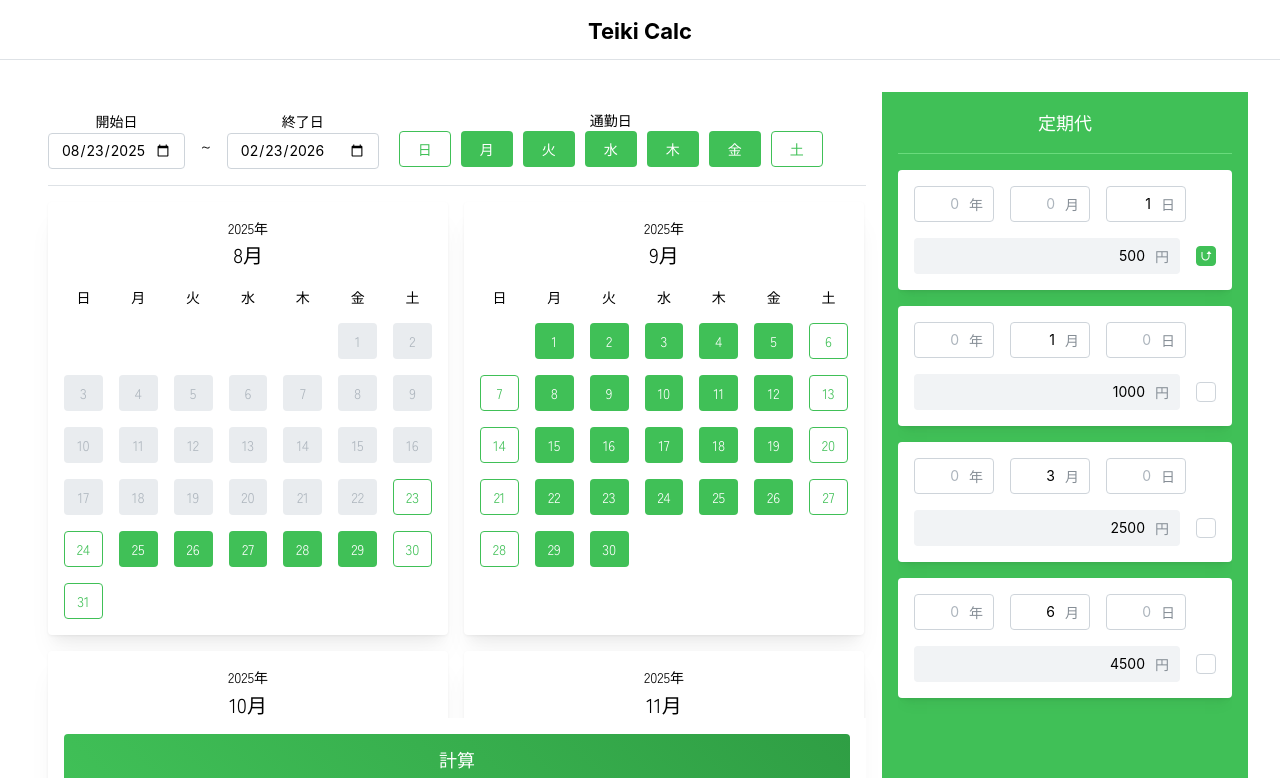
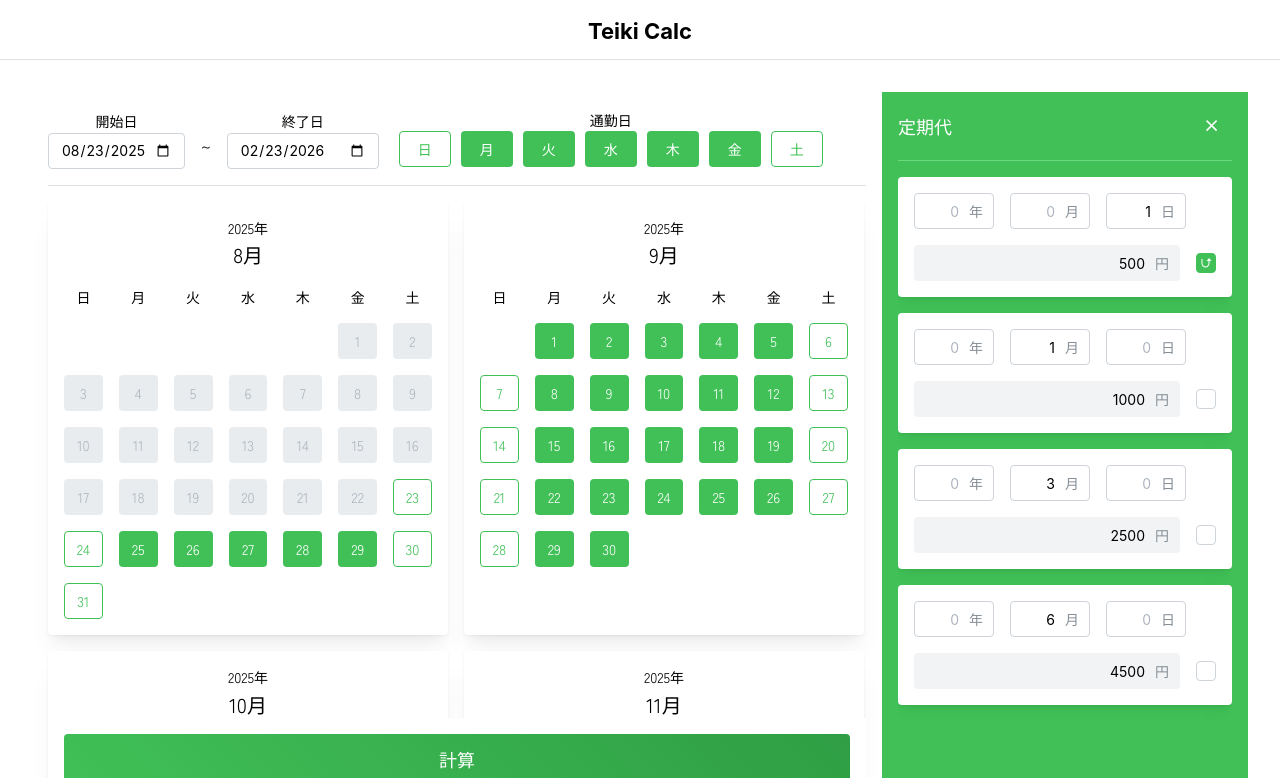
Before and after one commit to i-X-ce/teiki-calc, a React (Vite) app: page / in a window 1280 px wide. Shown: the top 778 px of the page. Built offline with nearby package versions, Linux system fonts and the light colour scheme.

Commit message:
💄 定期代が閉じられるように

```diff
--- a/src/App.tsx
+++ b/src/App.tsx
@@ -1,4 +1,4 @@
-import { AppShell, Flex, Text, Title } from '@mantine/core'
+import { AppShell, Flex, Title } from '@mantine/core'
 import './App.css'
 import PassView from './components/PassView'
 import CalendarView from './components/CalendarView'
--- a/src/components/PassView/index.tsx
+++ b/src/components/PassView/index.tsx
@@ -1,4 +1,4 @@
-import { Button, Divider, ScrollArea, Stack, Text } from '@mantine/core'
+import { Button, Divider, Group, ScrollArea, Stack, Text } from '@mantine/core'
 import type Pass from '../../utils/Pass'
 import { createPassId } from '../../utils/Pass'
 import PassItem from '../PassItem'
@@ -7,11 +7,15 @@ import styles from './style.module.css'
 import { HEADER_HEIGHT } from '../../utils/constants'
 import { usePass } from '../PassProvider'
 import { useErrorModal } from '../ErrorModal'
+import { useState } from 'react'
+import { IoCard } from 'react-icons/io5'
+import { IoMdClose } from 'react-icons/io'
 
 
 const PassView = () => {
   const { passList, setPassList } = usePass();
   const { openError } = useErrorModal();
+  const [open, setOpen] = useState(true);
 
   const handleAddPass = () => {
     const newPass: Pass = {
@@ -64,10 +68,18 @@ const PassView = () => {
   }
 
   return (
-    <Stack p={"md"} bg={"green"} top={HEADER_HEIGHT} h={`calc(100vh - ${HEADER_HEIGHT}px)`} justify='space-between' className={styles.root}>
+    open ?
+      <Stack p={"md"} bg={"green"} top={HEADER_HEIGHT} h={`calc(100vh - ${HEADER_HEIGHT}px)`} justify='space-between' className={styles.root}
+        display={open ? undefined : "none"}
+      >
         <Stack pos={"relative"}>
 
+          <Group justify='space-between'>
             <Text c={"white"} size="lg">定期代</Text>
+            <Button p={10} onClick={() => setOpen(!open)}>
+              <IoMdClose size={"1.2rem"} />
+            </Button>
+          </Group>
           <Divider color='green.4' />
           <ScrollArea className={styles.passItemListRoot} scrollbars="y">
             <Stack >
@@ -90,7 +102,20 @@ const PassView = () => {
             追加+
           </Button>
         </div>
+
+
       </Stack >
+      :
+      <Button
+        variant="outline"
+        pos={"fixed"}
+        top={HEADER_HEIGHT + 10}
+        right={10}
+        bg={"white"}
+        onClick={() => setOpen(!open)}
+      >
+        <IoCard />
+      </Button>
   )
 }
 
--- a/src/components/PassView/style.module.css
+++ b/src/components/PassView/style.module.css
@@ -9,7 +9,7 @@
 }
 
 .passItemListRoot {
-  height: calc(100vh - 200px);
+  height: calc(100vh - 250px);
   overflow: auto;
 }
 
```
Lines whose indentation alone changed are shown as unchanged.
